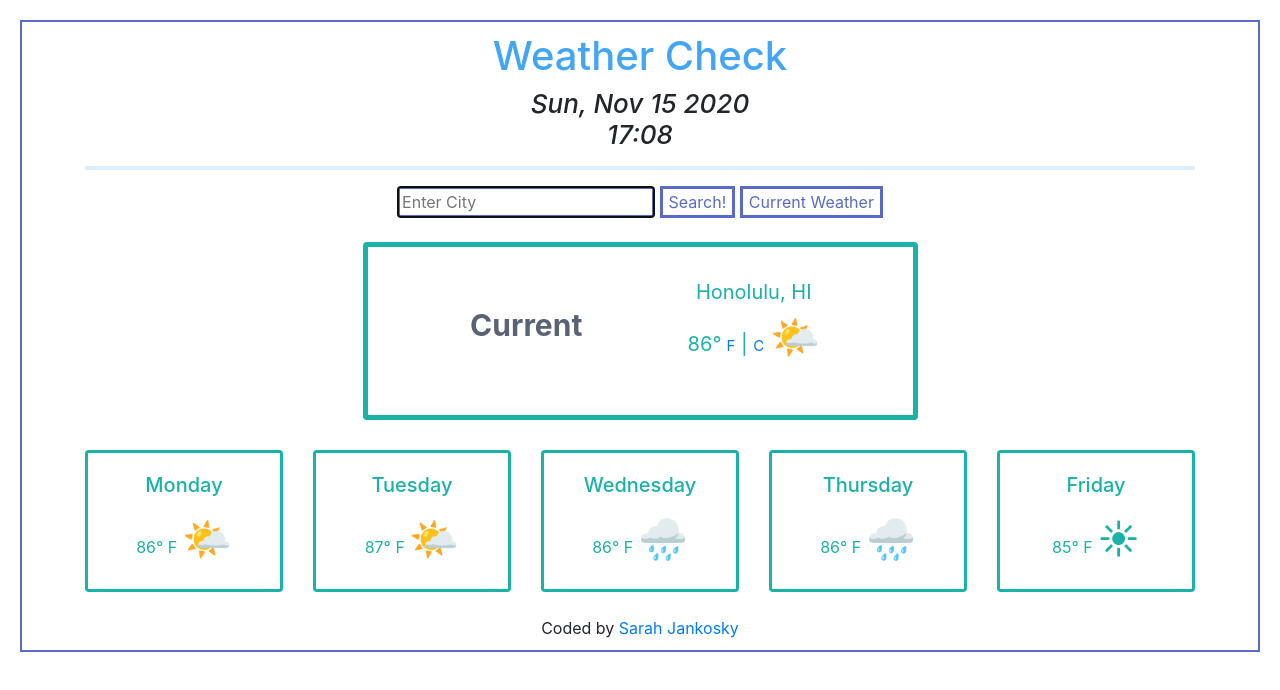
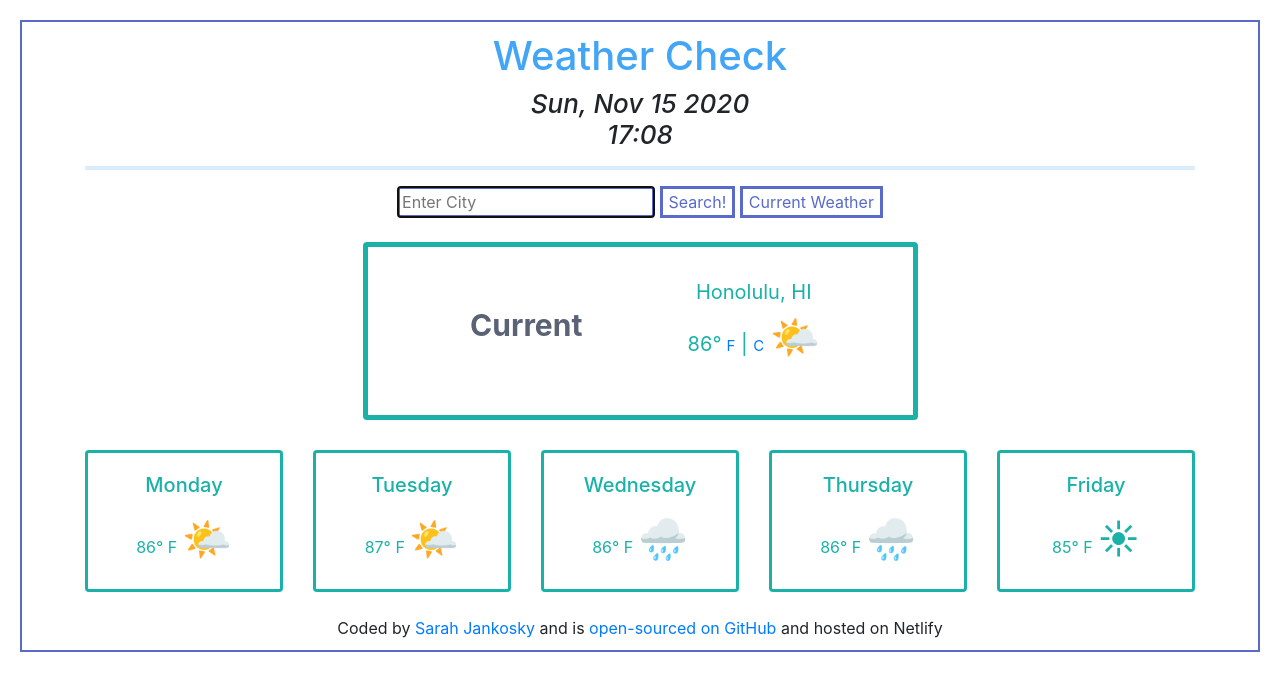
Before and after one commit to sjankosky/My-Weather-App, a plain HTML site: page index.html in a window 1280 px wide. Drawn offline with nearby package versions, Linux system fonts and the light colour scheme; no server answers.

Commit message:
Updated footer to include link to github repo

```diff
--- a/index.html
+++ b/index.html
@@ -88,7 +88,7 @@
 
     <footer>
         Coded by
-        <a href="https://www.linkedin.com/in/sarah-jankosky-7a657b59/" target="_blank">Sarah Jankosky</a>
+        <a href="https://www.linkedin.com/in/sarah-jankosky-7a657b59/" target="_blank">Sarah Jankosky</a> and is <a href="https://github.com/sjankosky/My-Weather-App">open-sourced on GitHub</a> and hosted on Netlify
     </footer>
     </div>
     <script src="index.js"></script>
```
